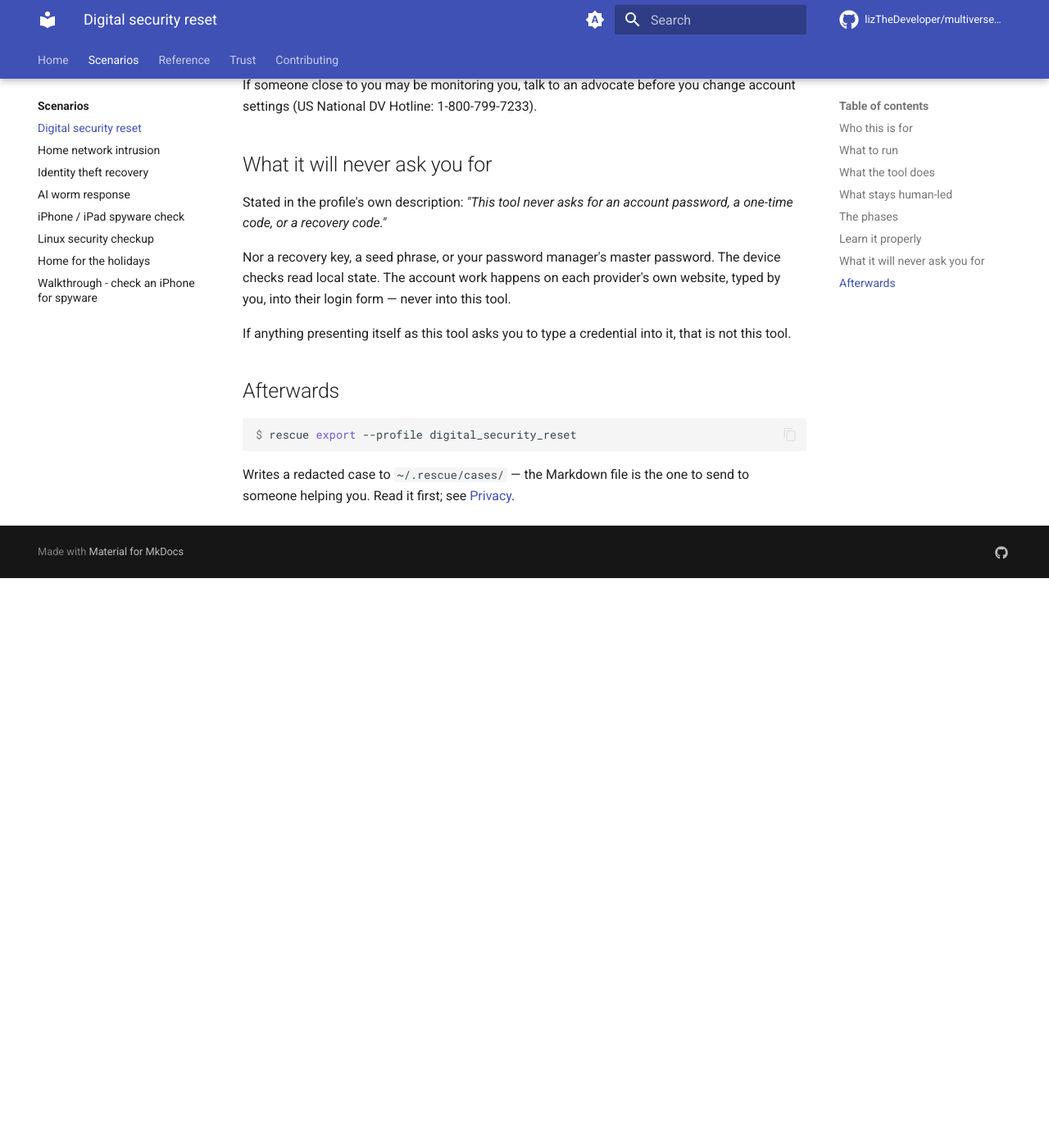
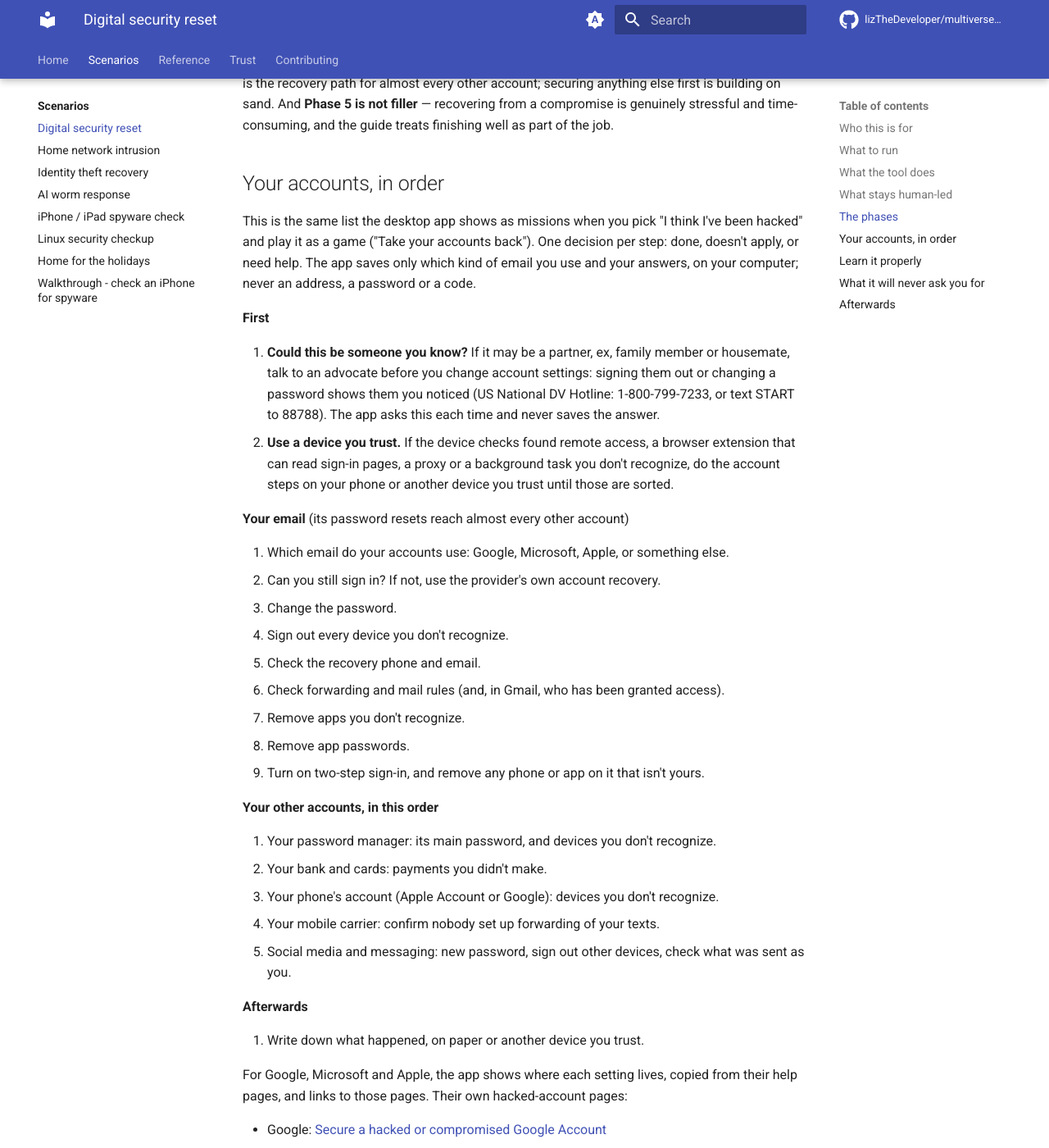
Before and after one commit to lizTheDeveloper/multiverse-device-rescue, an MkDocs documentation site: the page built from docs/scenarios/digital-security-reset.md, in a window 1280 px wide and 1400 px high, scrolled down 3523 px. Shown: the whole window at 82% size. Built offline with MkDocs 1.6.1 and Material for MkDocs 9.7.7, drawn with Linux system fonts in a browser that asks for light colours; comment, search, counter and statistics services are not loaded; before the commit the page ends 4228 px from its top, so only the background shows below that; some of the changed text lies outside the part shown.

Commit message:
Hacked profile, guide and docs page tell the same story as the app
Profile: the "hacked" checkup now also looks for a proxy or hosts-file
change (either can send sign-ins to a look-alike site) and, on Windows,
remote-access tools, Remote Desktop and a proxy. Before this a Windows
class member picking "I think I've been hacked" got three checks.

Guide phase 2: device first (sort out what lets someone in, or use another
device; advocate note if it may be someone close), then the email account
in the app's order: password, sign out devices, recovery phone/email,
forwarding and rules, connected apps and app passwords, two-step sign-in,
and each provider's own hacked-account page. Phase 3 names the order for
the other accounts and adds the mobile carrier and a record of what
happened.

Docs page: the module table and counts match the profile; "Your accounts,
in order" lists the same steps as the app's missions; the run command is
the read-only `rescue scan --profile`, not `rescue --auto`, which applies
fixes; no time estimates.

Co-Authored-By: Claude Opus 5.5 <noreply@anthropic.com>

````diff
--- a/docs/scenarios/digital-security-reset.md
+++ b/docs/scenarios/digital-security-reset.md
@@ -1,6 +1,7 @@
 # Digital security reset
 
-**`digital_security_reset`** — 15 modules, a 6-phase guide.
+**`digital_security_reset`** — 20 modules, a 6-phase guide, and in the desktop
+app an account checklist played as missions.
 
 ## Who this is for
 
@@ -20,7 +20,7 @@ Wi-Fi.
 ## What to run
 
 ```console
-$ rescue --auto --profile digital_security_reset    # the device checks
+$ rescue scan --profile digital_security_reset      # the device checks (read-only)
 $ rescue guide digital_security_reset               # the recovery walkthrough
 ```
 
@@ -59,13 +59,18 @@ assessed before anything else reports a problem to fix.
 | `keylogger_indicators` | Is anything set up to record your typing | macOS |
 | `privacy_permissions_audit` | Which apps hold monitoring permissions | macOS |
 | `session_revocation_scan` | What stays logged in after a password change | macOS, Windows |
+| `network_proxy_check` | Is your traffic sent through a proxy you didn't set up | macOS |
+| `hosts_file_check` | Does the hosts file send a site's name somewhere else | macOS |
+| `win_remote_access_audit` | Are remote-access tools (TeamViewer, AnyDesk, VNC) installed | Windows |
+| `win_rdp_check` | Is Remote Desktop turned on | Windows |
+| `win_proxy_detect` | Is your traffic sent through a proxy you didn't set up | Windows |
 
-The last one is the device-side half of account recovery. It answers *what is
-still signed in* — nothing more. The tool doesn't check or teach passwords and
-two-step sign-in; for that, see [Learn it properly](#learn-it-properly) below.
+`session_revocation_scan` is the device-side half of account recovery. It
+answers *what is still signed in on this computer* — nothing more. The account
+half is in [Your accounts, in order](#your-accounts-in-order) below.
 
 !!! info "This profile is strongest on macOS"
-    Twelve of the fifteen modules are macOS-only. On Windows you get three; on
+    Fourteen of the twenty modules are macOS-only. On Windows you get six; on
     Linux you get one. The guide is platform-independent and is the larger half of
     the work regardless — but if you are on Linux, pair it with the
     [Linux security checkup](linux-security-checkup.md).
@@ -87,16 +92,16 @@ to do about it, in what order, and why that order.
 
 ## The phases
 
-Six phases, roughly three hours of active work spread over days.
+Six phases, spread over several sessions.
 
-| Phase | Title | Time | Steps |
-| --- | --- | --- | --- |
-| 0 | Emergency Grounding | 10 min | Ground yourself · Check whether you can still get in · Write down what you've already noticed |
-| 1 | Reality Check | 20 min | **Run a full device scan** · List every account tied to this identity · Check recent sign-in activity |
-| 2 | Immediate Protective Actions | 30 min | Change your primary email password · Turn on two-step sign-in for email · Revoke sessions and connected apps · **Run the stalkerware and remote-access scan** |
-| 3 | Systematic Cleanup | 45 min | Change passwords on the accounts that matter most · Contact your bank · Write down your progress |
-| 4 | Rebuilding Security | 40 min | Make your passwords and sign-ins stronger, at your own pace · Review phone app permissions |
-| 5 | Mental Health Maintenance | ongoing | Acknowledge the effort this took · Tell someone you trust · Schedule a one-week check-in |
+| Phase | Title | Steps |
+| --- | --- | --- |
+| 0 | Emergency Grounding | Ground yourself · Check whether you can still get in · Write down what you've already noticed |
+| 1 | Reality Check | **Run a full device scan** · List every account tied to this identity · Check recent sign-in activity |
+| 2 | Immediate Protective Actions | **Sort out what lets someone in, or use another device** · Change your email password · Sign out devices you don't recognize · Check the recovery phone and email · Check forwarding and mail rules · Remove connected apps and app passwords · Turn on two-step sign-in · Use your provider's own hacked-account page |
+| 3 | Systematic Cleanup | Change passwords on the accounts that matter most · Contact your bank (and your mobile carrier) · Write down your progress |
+| 4 | Rebuilding Security | Make your passwords and sign-ins stronger, at your own pace · Review phone app permissions |
+| 5 | Mental Health Maintenance | Acknowledge the effort this took · Tell someone you trust · Schedule a one-week check-in |
 
 Steps in **bold** are the automatable ones — a module does that part. Every
 other step is yours.
@@ -106,6 +111,58 @@ because your email is the recovery path for almost every other account;
 securing anything else first is building on sand. And **Phase 5 is not
 filler** — recovering from a compromise is genuinely stressful and
 time-consuming, and the guide treats finishing well as part of the job.
+
+## Your accounts, in order
+
+This is the same list the desktop app shows as missions when you pick
+"I think I've been hacked" and play it as a game ("Take your accounts back").
+One decision per step: done, doesn't apply, or need help. The app saves only
+which kind of email you use and your answers, on your computer; never an
+address, a password or a code.
+
+**First**
+
+1. **Could this be someone you know?** If it may be a partner, ex, family
+   member or housemate, talk to an advocate before you change account
+   settings: signing them out or changing a password shows them you noticed
+   (US National DV Hotline: 1-800-799-7233, or text START to 88788). The app
+   asks this each time and never saves the answer.
+2. **Use a device you trust.** If the device checks found remote access, a
+   browser extension that can read sign-in pages, a proxy or a background task
+   you don't recognize, do the account steps on your phone or another device
+   you trust until those are sorted.
+
+**Your email** (its password resets reach almost every other account)
+
+3. Which email do your accounts use: Google, Microsoft, Apple, or something else.
+4. Can you still sign in? If not, use the provider's own account recovery.
+5. Change the password.
+6. Sign out every device you don't recognize.
+7. Check the recovery phone and email.
+8. Check forwarding and mail rules (and, in Gmail, who has been granted access).
+9. Remove apps you don't recognize.
+10. Remove app passwords.
+11. Turn on two-step sign-in, and remove any phone or app on it that isn't yours.
+
+**Your other accounts, in this order**
+
+12. Your password manager: its main password, and devices you don't recognize.
+13. Your bank and cards: payments you didn't make.
+14. Your phone's account (Apple Account or Google): devices you don't recognize.
+15. Your mobile carrier: confirm nobody set up forwarding of your texts.
+16. Social media and messaging: new password, sign out other devices, check what was sent as you.
+
+**Afterwards**
+
+17. Write down what happened, on paper or another device you trust.
+
+For Google, Microsoft and Apple, the app shows where each setting lives,
+copied from their help pages, and links to those pages. Their own
+hacked-account pages:
+
+- Google: [Secure a hacked or compromised Google Account](https://support.google.com/accounts/answer/6294825)
+- Microsoft: [How to recover a hacked or compromised Microsoft account](https://support.microsoft.com/en-us/help/10494)
+- Apple: [If you think your Apple Account has been compromised](https://support.apple.com/en-us/102560)
 
 ## Learn it properly
 
````
Also changed, not shown: other parts of docs/scenarios/digital-security-reset.md (+3 -4 lines), guides/digital_security_reset/phase_2.md (+54 -16 lines), guides/digital_security_reset/phase_3.md (+16 -8 lines), 1 other file.
